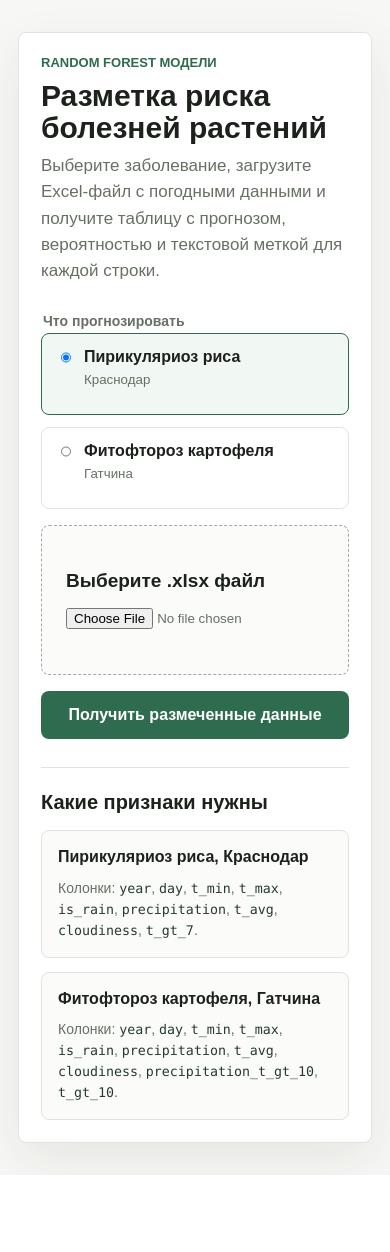
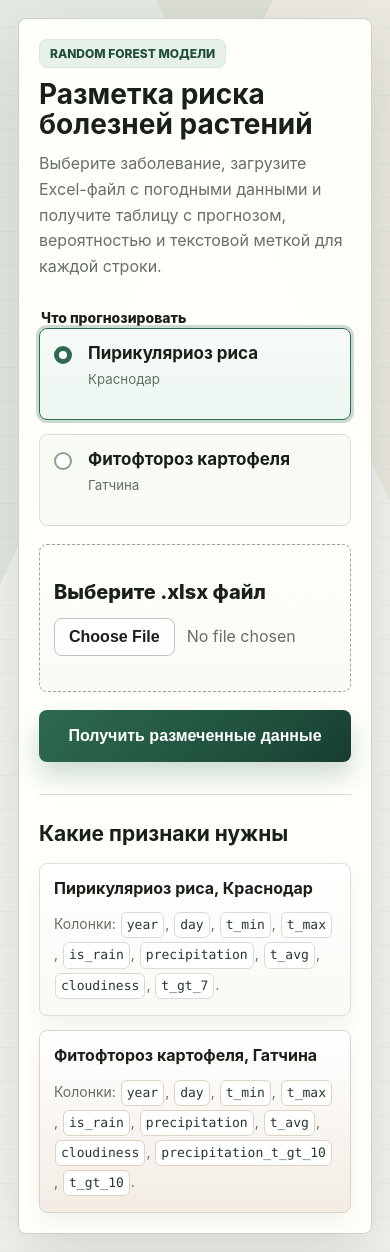
Before and after one commit to ncbx666/diploma-web-ui, a Python web app: template app/templates/index.html in a window 390 px wide. Before the commit the page ends 1175 px from the top, so only its background shows below. Run offline with Jinja, Linux system fonts and the light colour scheme; the template is opened without the code that fills it, so the values that code supplies are empty.

Commit message:
Make the upload workflow feel polished without changing copy
The disease selector and upload form needed a more finished presentation while preserving the accepted text, so the update limits itself to CSS: stronger layout, refined controls, responsive sizing, and clearer feature blocks.

Constraint: User requested no text changes
Rejected: Editing HTML copy | current wording was explicitly accepted
Confidence: high
Scope-risk: narrow
Directive: Keep future visual changes in CSS unless product copy changes are requested
Tested: compileall app tests
Tested: localhost health check
Tested: served updated CSS over localhost
Not-tested: browser screenshot because Playwright and local browsers are not installed in the environment

```diff
--- a/app/static/styles.css
+++ b/app/static/styles.css
@@ -1,12 +1,18 @@
 :root {
   color-scheme: light;
-  --bg: #f7f8f5;
-  --surface: #ffffff;
-  --text: #1c211b;
-  --muted: #667063;
-  --line: #dfe5dc;
-  --accent: #2f6b4f;
-  --accent-strong: #244f3c;
+  --bg: #f3f5ef;
+  --surface: #fffffb;
+  --surface-soft: #f8faf4;
+  --text: #182018;
+  --muted: #667064;
+  --line: #d9e1d6;
+  --line-strong: #b8c8bc;
+  --accent: #2d6a4f;
+  --accent-strong: #1f4f3b;
+  --accent-soft: #e7f1ea;
+  --earth: #8a5a38;
+  --earth-soft: #f2ece4;
+  --focus: rgba(45, 106, 79, 0.24);
   --error-bg: #fff0f0;
   --error-text: #8a1f1f;
 }
@@ -15,11 +21,20 @@
   box-sizing: border-box;
 }
 
+html {
+  min-height: 100%;
+  background: var(--bg);
+}
+
 body {
   margin: 0;
   min-height: 100vh;
-  font-family: Arial, Helvetica, sans-serif;
-  background: var(--bg);
+  font-family: Inter, ui-sans-serif, system-ui, -apple-system, BlinkMacSystemFont, "Segoe UI", Arial, sans-serif;
+  background:
+    linear-gradient(115deg, rgba(45, 106, 79, 0.08) 0 28%, transparent 28% 100%),
+    linear-gradient(245deg, rgba(138, 90, 56, 0.08) 0 24%, transparent 24% 100%),
+    repeating-linear-gradient(0deg, rgba(24, 32, 24, 0.03) 0 1px, transparent 1px 34px),
+    var(--bg);
   color: var(--text);
 }
 
@@ -27,57 +42,66 @@ body {
   min-height: 100vh;
   display: grid;
   place-items: center;
-  padding: 32px 18px;
+  padding: 44px 20px;
 }
 
 .workspace {
-  width: min(760px, 100%);
-  background: var(--surface);
-  border: 1px solid var(--line);
+  width: min(920px, 100%);
+  background: rgba(255, 255, 251, 0.96);
+  border: 1px solid rgba(184, 200, 188, 0.76);
   border-radius: 8px;
-  padding: clamp(24px, 5vw, 44px);
-  box-shadow: 0 18px 50px rgba(32, 43, 31, 0.08);
+  padding: 42px;
+  box-shadow:
+    0 28px 70px rgba(25, 34, 26, 0.14),
+    0 2px 0 rgba(255, 255, 255, 0.82) inset;
 }
 
 .intro {
   display: grid;
-  gap: 10px;
-  margin-bottom: 28px;
+  gap: 12px;
+  max-width: 760px;
+  margin-bottom: 30px;
 }
 
 .eyebrow {
+  width: fit-content;
   margin: 0;
-  color: var(--accent);
-  font-size: 13px;
-  font-weight: 700;
+  padding: 6px 10px;
+  color: var(--accent-strong);
+  background: var(--accent-soft);
+  border: 1px solid #d7e7dc;
+  border-radius: 8px;
+  font-size: 12px;
+  font-weight: 800;
   text-transform: uppercase;
   letter-spacing: 0;
 }
 
 h1 {
   margin: 0;
-  font-size: clamp(30px, 5vw, 48px);
-  line-height: 1.05;
+  max-width: 760px;
+  font-size: 44px;
+  line-height: 1.06;
   letter-spacing: 0;
 }
 
 .lead {
   margin: 0;
-  max-width: 620px;
+  max-width: 690px;
   color: var(--muted);
   font-size: 17px;
-  line-height: 1.55;
+  line-height: 1.6;
 }
 
 .upload {
   display: grid;
-  gap: 16px;
+  gap: 18px;
 }
 
 .choice-group {
   display: grid;
   grid-template-columns: 1fr 1fr;
-  gap: 12px;
+  gap: 14px;
   padding: 0;
   border: 0;
   margin: 0;
@@ -85,41 +109,67 @@ h1 {
 
 legend {
   grid-column: 1 / -1;
-  margin-bottom: 4px;
-  color: var(--muted);
+  margin-bottom: 2px;
+  color: var(--text);
   font-size: 14px;
-  font-weight: 700;
+  font-weight: 800;
 }
 
 .choice {
+  position: relative;
   display: grid;
-  grid-template-columns: 18px 1fr;
-  gap: 10px;
+  grid-template-columns: 22px 1fr;
+  gap: 12px;
   align-items: start;
-  min-height: 82px;
-  padding: 14px;
+  min-height: 92px;
+  padding: 16px;
   border: 1px solid var(--line);
   border-radius: 8px;
+  background: var(--surface-soft);
   cursor: pointer;
+  transition: border-color 160ms ease, background 160ms ease, box-shadow 160ms ease, transform 160ms ease;
+}
+
+.choice:hover {
+  border-color: var(--line-strong);
+  box-shadow: 0 12px 24px rgba(25, 34, 26, 0.08);
+  transform: translateY(-1px);
 }
 
 .choice:has(input:checked) {
   border-color: var(--accent);
-  background: #f1f7f3;
+  background: linear-gradient(180deg, #f6fbf7 0%, #edf6f0 100%);
+  box-shadow: 0 0 0 3px var(--focus);
 }
 
 .choice input {
-  margin-top: 3px;
+  appearance: none;
+  width: 18px;
+  height: 18px;
+  margin: 3px 0 0;
+  border: 2px solid #8aa091;
+  border-radius: 50%;
+  background: #ffffff;
+}
+
+.choice input:checked {
+  border: 5px solid var(--accent);
 }
 
 .choice span {
   display: grid;
-  gap: 5px;
+  gap: 6px;
+  min-width: 0;
 }
 
 .choice strong,
 .choice small {
   overflow-wrap: anywhere;
+}
+
+.choice strong {
+  font-size: 17px;
+  line-height: 1.25;
 }
 
 .choice small {
@@ -129,24 +179,33 @@ legend {
 
 .dropzone {
   display: grid;
-  gap: 8px;
-  min-height: 150px;
+  gap: 12px;
+  min-height: 148px;
   align-content: center;
   padding: 24px;
-  border: 1px dashed #9cad9f;
+  border: 1px dashed #91aa99;
   border-radius: 8px;
-  background: #fbfcfa;
+  background:
+    linear-gradient(180deg, rgba(255, 255, 251, 0.9), rgba(248, 250, 244, 0.9)),
+    repeating-linear-gradient(90deg, rgba(45, 106, 79, 0.08) 0 1px, transparent 1px 18px);
   cursor: pointer;
 }
 
+.dropzone:hover {
+  border-color: var(--accent);
+  background:
+    linear-gradient(180deg, #ffffff, #f4faf6),
+    repeating-linear-gradient(90deg, rgba(45, 106, 79, 0.08) 0 1px, transparent 1px 18px);
+}
+
 .dropzone:focus-within {
-  outline: 3px solid rgba(47, 107, 79, 0.2);
+  outline: 3px solid var(--focus);
   border-color: var(--accent);
 }
 
 .dropzone-title {
-  font-size: 19px;
-  font-weight: 700;
+  font-size: 20px;
+  font-weight: 800;
 }
 
 .dropzone-note {
@@ -157,37 +216,60 @@ legend {
 input[type="file"] {
   width: 100%;
   max-width: 100%;
-  margin-top: 8px;
+  margin-top: 2px;
   color: var(--muted);
+  font: inherit;
 }
 
-button {
-  min-height: 48px;
-  border: 0;
+input[type="file"]::file-selector-button {
+  min-height: 38px;
+  margin-right: 12px;
+  border: 1px solid var(--line-strong);
   border-radius: 8px;
-  padding: 0 20px;
-  background: var(--accent);
-  color: #ffffff;
-  font-size: 16px;
+  padding: 0 14px;
+  background: #ffffff;
+  color: var(--text);
   font-weight: 700;
   cursor: pointer;
 }
 
+input[type="file"]::file-selector-button:hover {
+  border-color: var(--accent);
+}
+
+button {
+  min-height: 52px;
+  border: 0;
+  border-radius: 8px;
+  padding: 0 22px;
+  background: linear-gradient(135deg, var(--accent) 0%, var(--accent-strong) 70%, #173c31 100%);
+  color: #ffffff;
+  font-size: 16px;
+  font-weight: 800;
+  cursor: pointer;
+  box-shadow: 0 14px 26px rgba(45, 106, 79, 0.24);
+}
+
 button:hover {
-  background: var(--accent-strong);
+  background: linear-gradient(135deg, #34765a 0%, var(--accent-strong) 74%, #14352b 100%);
+}
+
+button:focus-visible {
+  outline: 3px solid var(--focus);
+  outline-offset: 3px;
 }
 
 .features {
   display: grid;
-  margin: 28px 0 0;
-  padding-top: 22px;
+  margin: 32px 0 0;
+  padding-top: 26px;
   border-top: 1px solid var(--line);
   gap: 16px;
 }
 
 .features h2 {
   margin: 0;
-  font-size: 20px;
+  font-size: 21px;
   line-height: 1.2;
 }
 
@@ -199,12 +281,20 @@ button:hover {
 
 .feature-grid article {
   display: grid;
-  gap: 10px;
+  gap: 12px;
   align-content: start;
-  padding: 16px;
+  padding: 18px;
   border: 1px solid var(--line);
   border-radius: 8px;
-  background: #fbfcfa;
+  background:
+    linear-gradient(180deg, #ffffff 0%, var(--surface-soft) 100%);
+  box-shadow: 0 10px 24px rgba(25, 34, 26, 0.06);
+}
+
+.feature-grid article:nth-child(2) {
+  border-color: #dfd2c4;
+  background:
+    linear-gradient(180deg, #ffffff 0%, var(--earth-soft) 100%);
 }
 
 .feature-grid h3,
@@ -220,14 +310,24 @@ button:hover {
 .feature-grid p {
   color: var(--muted);
   font-size: 14px;
-  line-height: 1.5;
+  line-height: 1.55;
 }
 
 code {
+  display: inline-block;
+  margin: 2px 1px;
+  padding: 2px 5px;
+  border: 1px solid #d6ded3;
+  border-radius: 6px;
+  background: #ffffff;
   color: #263a32;
-  font-family: Consolas, Monaco, monospace;
-  font-size: 0.95em;
+  font-family: Consolas, Monaco, "Courier New", monospace;
+  font-size: 0.93em;
   overflow-wrap: anywhere;
+}
+
+.feature-grid article:nth-child(2) code {
+  border-color: #e0d2c3;
 }
 
 dt {
@@ -255,13 +355,22 @@ dd {
   border: 1px solid #f0c3c3;
 }
 
-@media (max-width: 680px) {
+@media (max-width: 760px) {
   .page {
     align-items: start;
+    padding: 18px;
   }
 
   .workspace {
-    padding: 22px;
+    padding: 24px;
+  }
+
+  h1 {
+    font-size: 32px;
+  }
+
+  .lead {
+    font-size: 16px;
   }
 
   .choice-group,
@@ -269,3 +378,19 @@ dd {
     grid-template-columns: 1fr;
   }
 }
+
+@media (max-width: 420px) {
+  .workspace {
+    padding: 20px;
+  }
+
+  h1 {
+    font-size: 28px;
+  }
+
+  .choice,
+  .dropzone,
+  .feature-grid article {
+    padding: 14px;
+  }
+}
```
